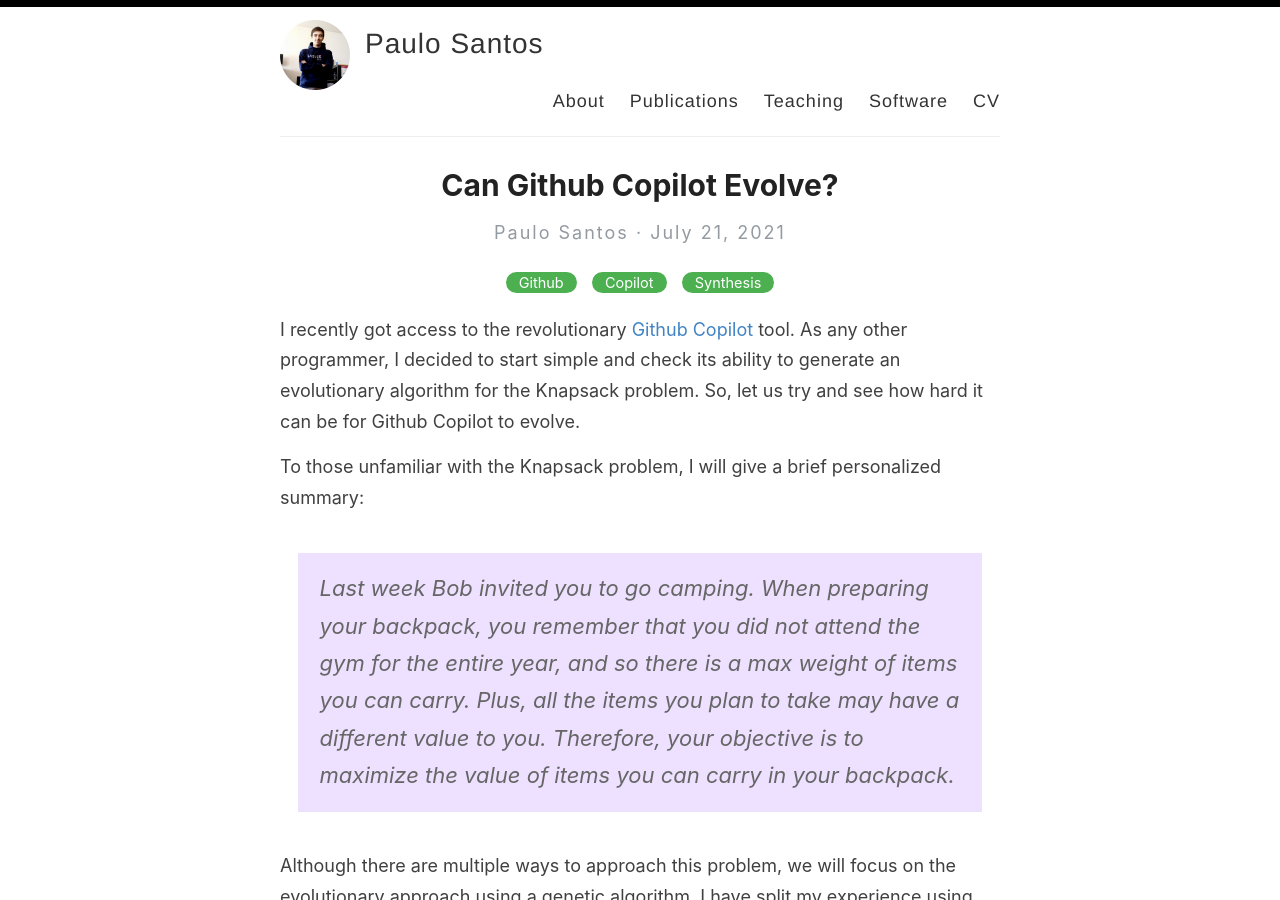
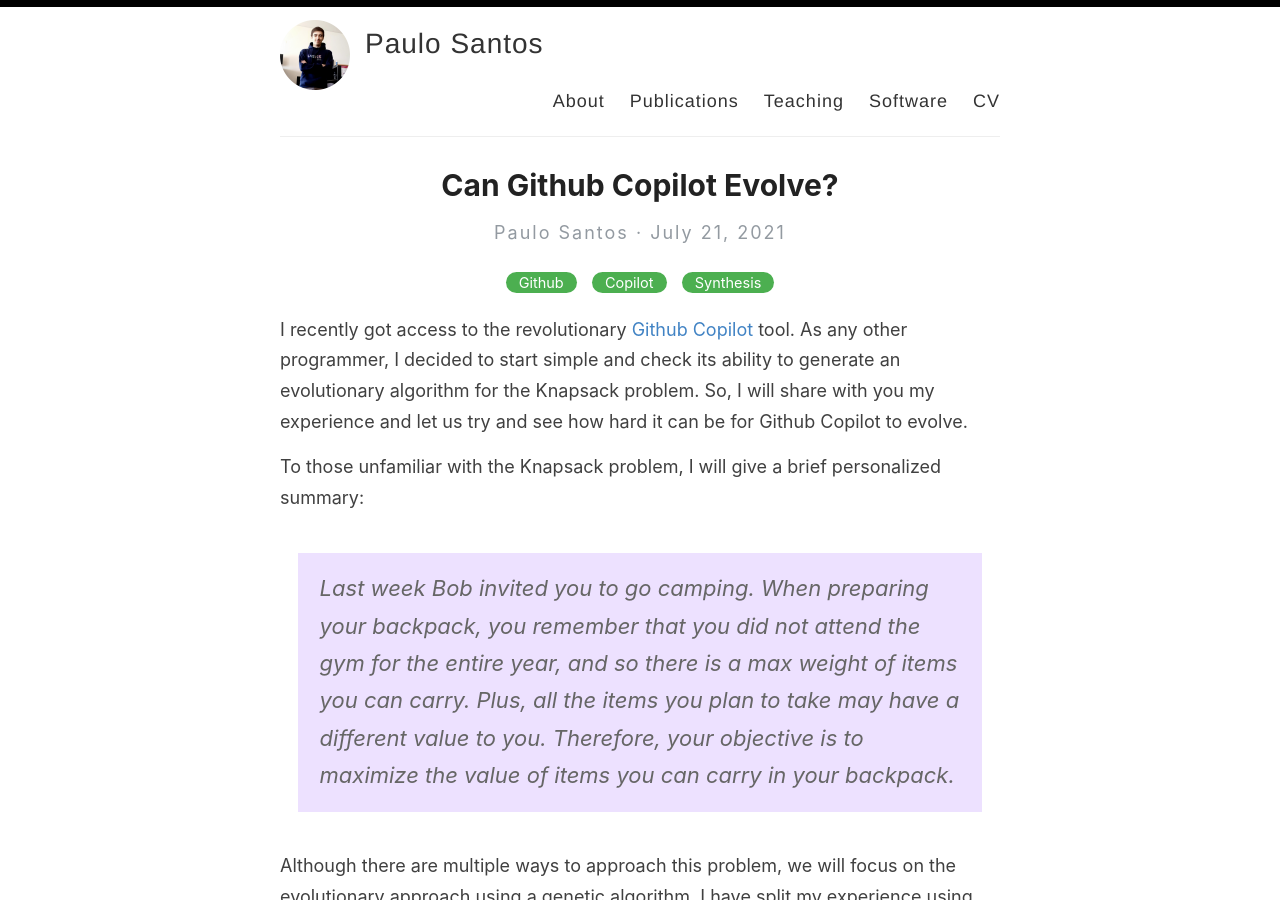
Before and after one commit to pcanelas/pcanelas.github.io, a Jekyll site: the page built from _posts/2021-7-21-githubcopilot.md, in a window 1280 px wide and 900 px high. Built offline with Jekyll 4.4.1, drawn with Linux system fonts in a browser that asks for light colours.

```diff
--- a/_posts/2021-7-21-githubcopilot.md
+++ b/_posts/2021-7-21-githubcopilot.md
@@ -4,7 +4,7 @@
 categories: [Github,Copilot,Synthesis]
 ---
 
-I recently got access to the revolutionary [Github Copilot](https://copilot.github.com/) tool. As any other programmer, I decided to start simple and check its ability to generate an evolutionary algorithm for the Knapsack problem. So, let us try and see how hard it can be for Github Copilot to evolve.
+I recently got access to the revolutionary [Github Copilot](https://copilot.github.com/) tool. As any other programmer, I decided to start simple and check its ability to generate an evolutionary algorithm for the Knapsack problem. So, I will share with you my experience and let us try and see how hard it can be for Github Copilot to evolve.
 
 To those unfamiliar with the Knapsack problem, I will give a brief personalized summary:
 > Last week Bob invited you to go camping. When preparing your backpack, you remember that you did not attend the gym for the entire year, and so there is a max weight of items you can carry. Plus, all the items you plan to take may have a different value to you. Therefore, your objective is to maximize the value of items you can carry in your backpack.
```
